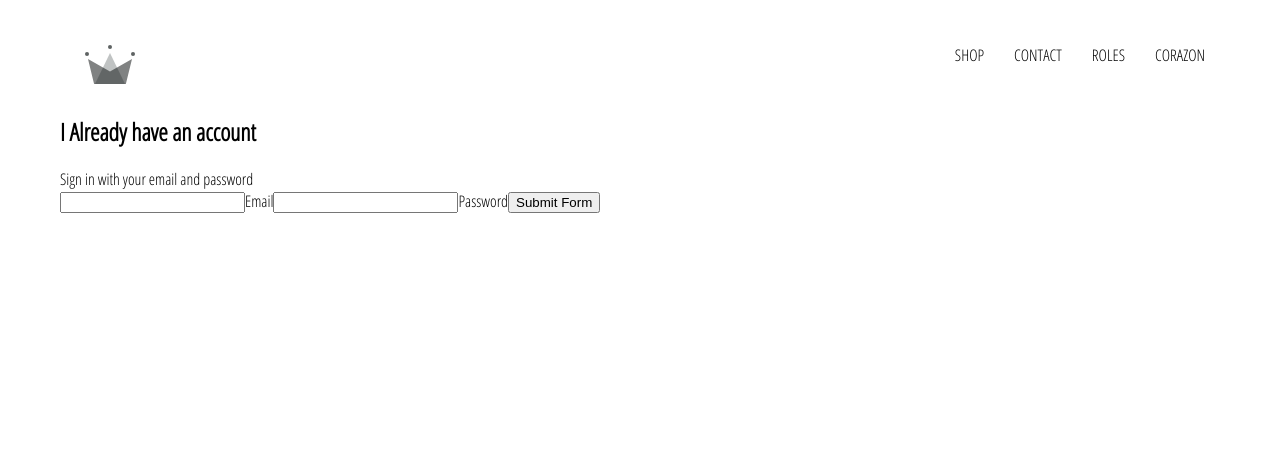
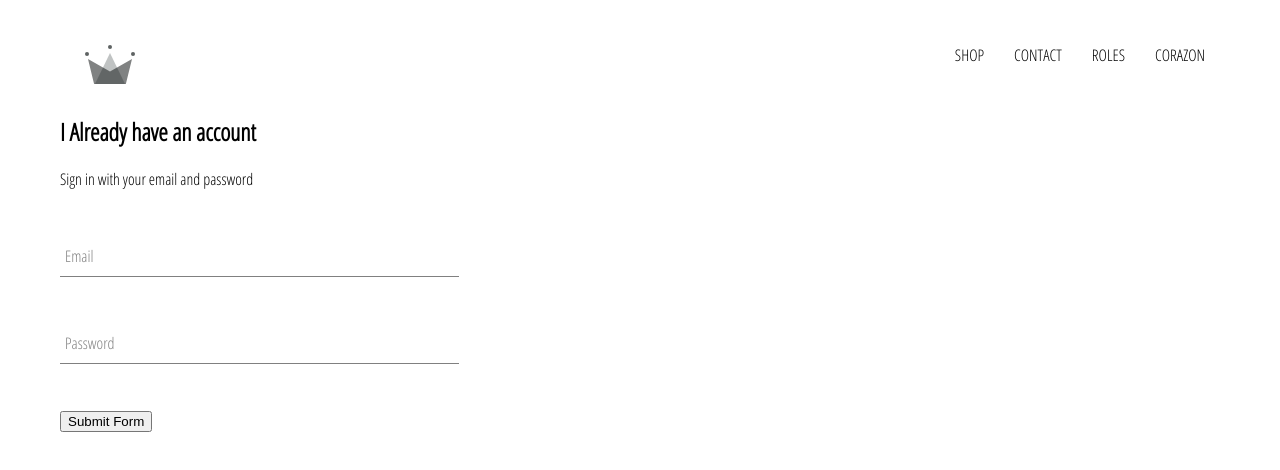
Before and after one commit to arturich/womama-bk, a React (Create React App) app: page /signin in a window 1280 px wide. Shown: the top 470 px of the page. Built offline with nearby package versions, Linux system fonts and the light colour scheme.

Commit message:
Added the input form component with label and css functionality and styling

```diff
--- /dev/null
+++ b/src/components/form-input/form-input.component.jsx
@@ -0,0 +1,21 @@
+import React from 'react';
+
+import './form-input.styles.scss';
+
+const FormInput = ({handleChange, label, ...otherProps}) => (
+    <div className="group">
+        <input className='form-input' onChange={handleChange} {...otherProps} />
+        {
+            label ?
+            ( <label className={`${otherProps.value.length ? 'shrink' : '' } form-input-label`} >
+                {label}
+            </label>
+
+            ) : null
+        }
+
+    </div>
+)
+
+
+export default FormInput;
--- /dev/null
+++ b/src/components/form-input/form-input.styles.scss
@@ -0,0 +1,54 @@
+$sub-color: grey;
+$main-color: black;
+
+@mixin shrinkLabel {
+  top: -14px;
+  font-size: 12px;
+  color: $main-color;
+}
+
+.group {
+  position: relative;
+  margin: 45px 0;
+
+  .form-input {
+    background: none;
+    background-color: white;
+    color: $sub-color;
+    font-size: 18px;
+    padding: 10px 10px 10px 5px;
+    display: block;
+    width: 100%;
+    border: none;
+    border-radius: 0;
+    border-bottom: 1px solid $sub-color;
+    margin: 25px 0;
+
+    &:focus {
+      outline: none;
+    }
+
+    &:focus ~ .form-input-label {
+      @include shrinkLabel();
+    }
+  }
+
+  input[type='password'] {
+    letter-spacing: 0.3em;
+  }
+
+  .form-input-label {
+    color: $sub-color;
+    font-size: 16px;
+    font-weight: normal;
+    position: absolute;
+    pointer-events: none;
+    left: 5px;
+    top: 10px;
+    transition: 300ms ease all;
+
+    &.shrink {
+      @include shrinkLabel();
+    }
+  }
+}
--- a/src/components/sign-in/sign-in.component.jsx
+++ b/src/components/sign-in/sign-in.component.jsx
@@ -1,4 +1,5 @@
 import React from 'react';
+import FormInput from '../form-input/form-input.component';
 
 import './sign-in.styles.scss';
 
@@ -31,13 +32,11 @@
                 <span>Sign in with your email and password</span>
 
                 <form onSubmit={this.handleSubmit}>
-                    <input name="email" type="email" value={this.state.email} onChange = {this.handleChange}  required/>
-                    <label>Email</label>
+                    <FormInput name="email" type="email" label="Email"  value={this.state.email} handleChange = {this.handleChange}  required/>
 
-                    <input name="password" type="password" value={this.state.password}
-                     onChange = {this.handleChange}
+                    <FormInput name="password" type="password" label="Password"  value={this.state.password}
+                     handleChange = {this.handleChange}
                      required/>
-                    <label>Password</label>
 
                     <input type='submit' value='Submit Form'/>
 
--- a/src/components/sign-in/sign-in.styles.scss
+++ b/src/components/sign-in/sign-in.styles.scss
@@ -0,0 +1,3 @@
+.sign-in {
+    width: 30vw;
+}
```
